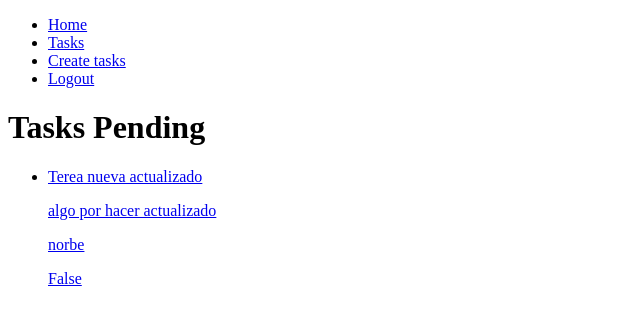
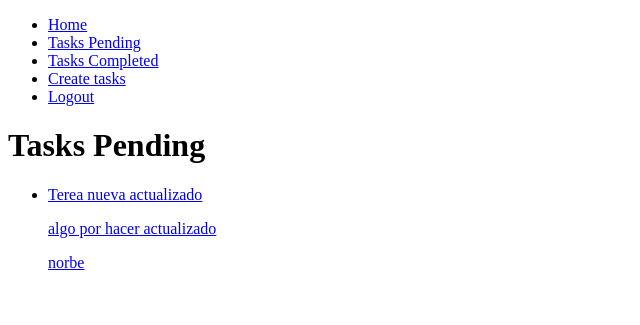
Before and after one commit to Noruii/Django_CRUD, a Django app: page /tasks/ in a window 1280 px wide. Shown: the top 325 px of the page, without its empty margins (0-640 px from the left). Run offline with Django 4.2, Linux system fonts and the light colour scheme; a user stored in the database is signed in; data comes from the database, SQL or seed files in the repository; both versions use the stored data as it was after the commit.

Commit message:
list completed tasks

```diff
--- a/DjangoCRUD/urls.py
+++ b/DjangoCRUD/urls.py
@@ -22,6 +22,7 @@ urlpatterns = [
     path('', views.home, name='home'),
     path('signup/', views.signup, name='signup'),
     path('tasks/', views.tasks, name='tasks'),
+    path('tasks_completed/', views.tasks_completed, name='tasks_completed'),
     path('tasks/create/', views.create_task, name='create_task'),
     path('tasks/<int:task_id>', views.task_detail, name='task_detail'),
     path('tasks/<int:task_id>/complete', views.complete_task, name='complete_task'),
--- a/tasks/templates/base.html
+++ b/tasks/templates/base.html
@@ -15,20 +15,23 @@
             </li>
             {% if user.is_authenticated %}
                 <li>
-                    <a href="/tasks">Tasks</a>
+                    <a href="{% url 'tasks' %}">Tasks Pending</a>
                 </li>
                 <li>
-                    <a href="/tasks/create/">Create tasks</a>
+                    <a href="{% url 'tasks_completed' %}">Tasks Completed</a>
                 </li>
                 <li>
-                    <a href="/logout">Logout</a>
+                    <a href="{% url 'create_task' %}">Create tasks</a>
+                </li>
+                <li>
+                    <a href="{% url 'logout' %}">Logout</a>
                 </li>
             {% else %}
                 <li>
-                    <a href="/signup">Signup</a>
+                    <a href="{% url 'signup' %}">Signup</a>
                 </li>
                 <li>
-                    <a href="/signin">Signin</a>
+                    <a href="{% url 'signin' %}">Signin</a>
                 </li>
             {% endif %}
 
--- a/tasks/templates/tasks.html
+++ b/tasks/templates/tasks.html
@@ -16,7 +16,8 @@
 
                 <p>{{ task.description }}</p>
                 <p>{{ task.user.username }}</p>
-                <p>{{ task.important }}</p>
+
+                <p>{{ task.datecompleted|date:'M j Y:i' }}</p>
             </a>
         </li>
     {% endfor %}
--- a/tasks/views.py
+++ b/tasks/views.py
@@ -42,6 +42,15 @@ def tasks(request):
             user=request.user,
             datecompleted__isnull=True
         )
+    return render(request, 'tasks.html', {
+        'tasks': tasks
+    })
+
+def tasks_completed(request):
+    tasks = Task.objects.filter(
+            user=request.user,
+            datecompleted__isnull=False
+        ).order_by('-datecompleted')
     return render(request, 'tasks.html', {
         'tasks': tasks
     })
```
Also changed, not shown: db.sqlite3.
